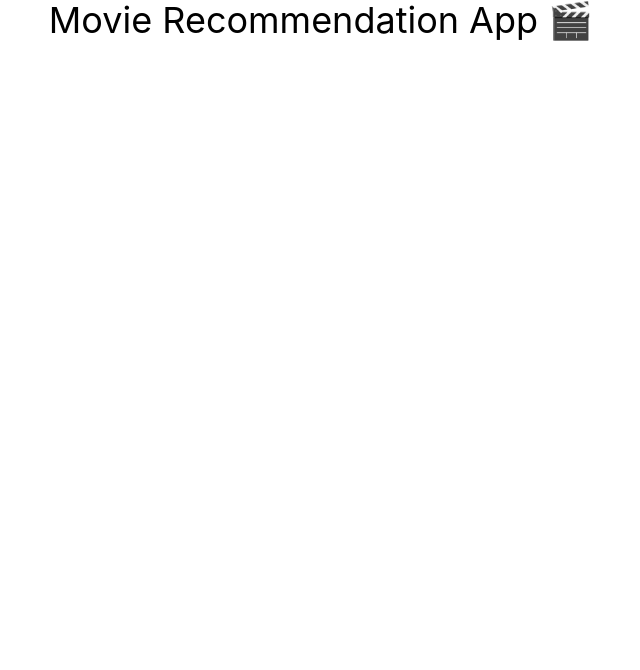
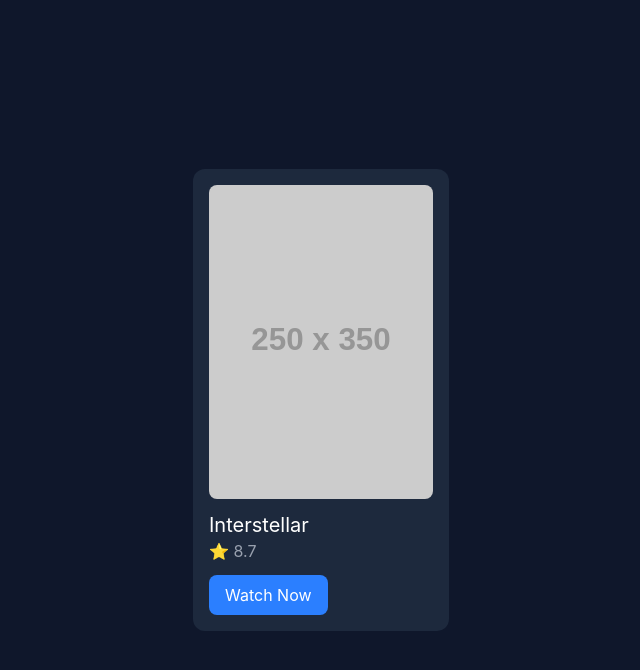
Before and after one commit to abhinav05-bhatpude/react-movie-cards, a React (Vite) app: page / in a window 1280 px wide. Shown: the top 670 px of the page, without its empty margins (319-959 px from the left). Built offline with nearby package versions, Linux system fonts and the light colour scheme.

Commit message:
Rendered MovieCard component inside main application

```diff
--- a/src/App.jsx
+++ b/src/App.jsx
@@ -1,8 +1,9 @@
 import React from 'react'
+import Mc from "./components/Mc";
 
 const App = () => {
   return (
-    <h1 className="text-4xl text-center text-black">Movie Recommendation App 🎬</h1>
+    <div className="min-h-screen bg-slate-900 flex justify-center items-center"><Mc/></div>
   )
 }
 
```
